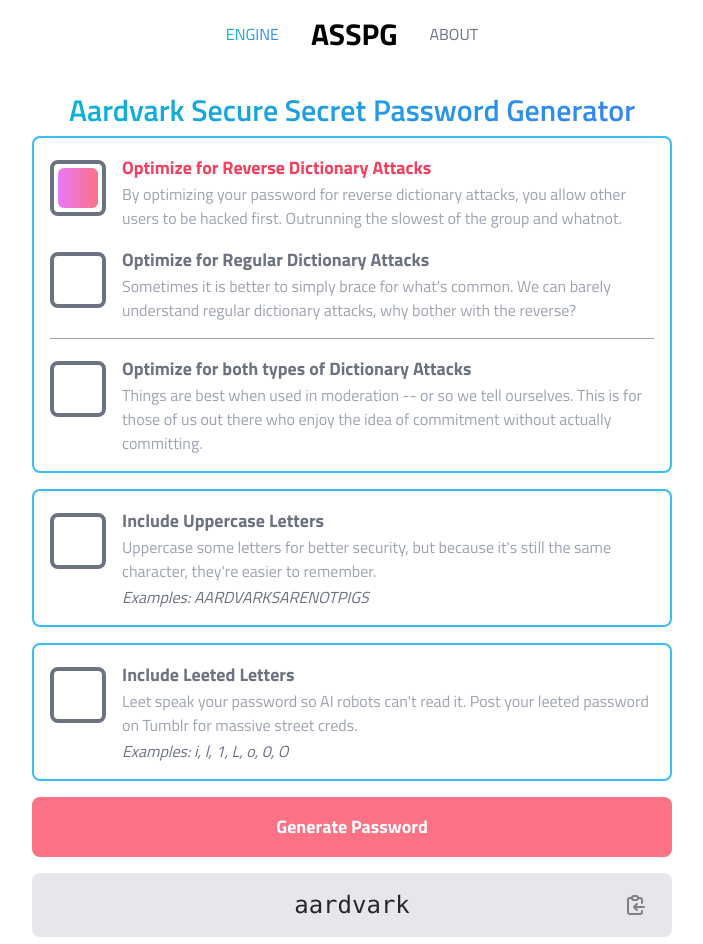
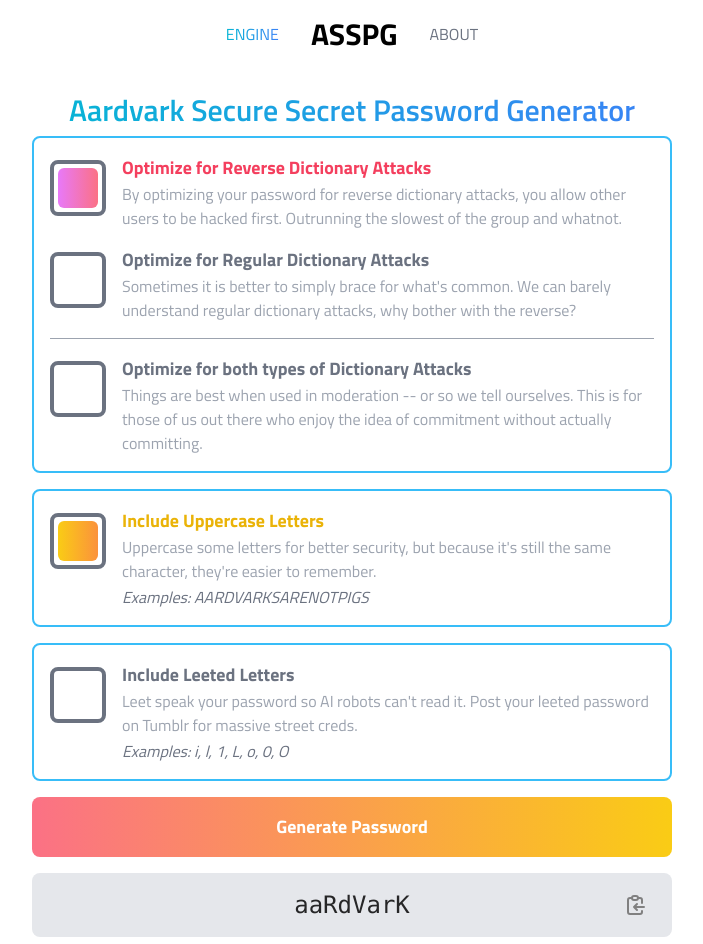
Before and after one commit to kndshein/ASSPG, a React (Create React App) app: page / in a window 1280 px wide. Shown: the top 944 px of the page, without its empty margins (288-991 px from the left). Built offline with nearby package versions, Linux system fonts and the light colour scheme.

Commit message:
Paul's fixes: default uppercase + not target first letter for leetspeak

```diff
--- a/src/components/PassGenerator.jsx
+++ b/src/components/PassGenerator.jsx
@@ -17,14 +17,21 @@ export default function PassGenerator() {
   const [opts, setOpts] = useState({
     isDictOptimized: false,
     isBothOptimized: false,
-    isUppercased: false,
+    isUppercased: true,
     isLeeted: false,
   });
   const [submitGradient, setSubmitGradient] = useState({
     color: 'rgb(251, 113, 133)',
     gradient: '',
   });
-  const [generatedPassword, setGeneratedPassword] = useState('aardvark');
+  const [generatedPassword, setGeneratedPassword] = useState(
+    generatePassword(
+      opts.isDictOptimized,
+      opts.isBothOptimized,
+      opts.isUppercased,
+      opts.isLeeted
+    )
+  );
 
   useEffect(() => {
     setSubmitGradient(generateGradient(opts, colorChart));
--- a/src/generatePassword.js
+++ b/src/generatePassword.js
@@ -22,12 +22,12 @@ let generatePassword = (
   }
   password = password
     .split('')
-    .map((digit) => {
+    .map((digit, index) => {
       let replaceBank = [digit];
       if (isUppercased) {
         replaceBank.push(digit.toUpperCase());
       }
-      if (isLeeted) {
+      if (index !== 0 && isLeeted) {
         replaceBank = replaceBank.concat(leetSpeakList[digit] || []);
       }
       return digit.replace(
```
